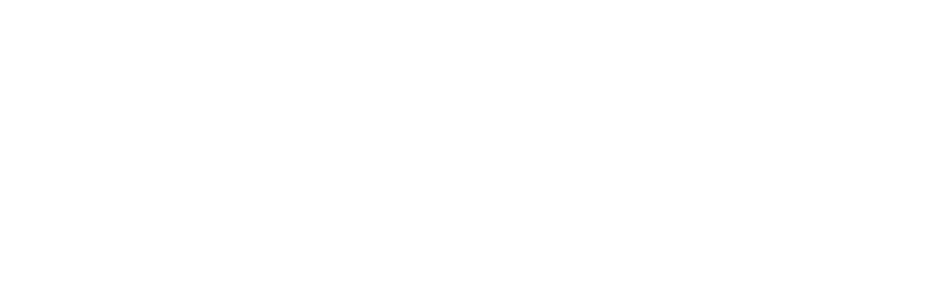
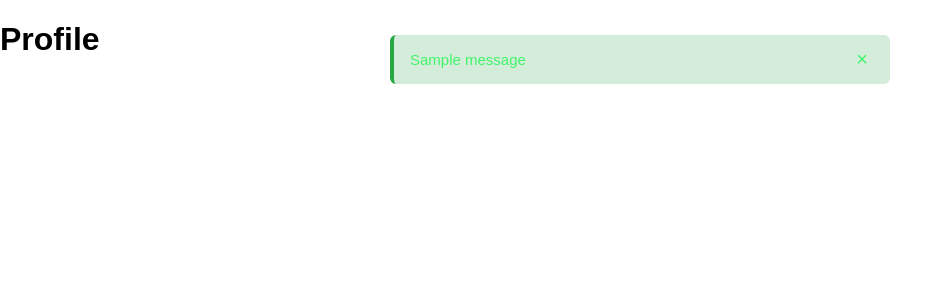
Before and after one commit to sandymosaad/culture_connect, a Flask app: page /profile in a window 1280 px wide. Before the commit the part shown is empty. Shown: the top 300 px of the page, without its empty margins (0-951 px from the left). Run offline with Flask 3, Linux system fonts and the light colour scheme; one stand-in notice (Sample message) is shown.

Commit message:
Improve flash message handling and update alert styling

```diff
--- a/website/auth.py
+++ b/website/auth.py
@@ -84,9 +84,10 @@
             else:
                 flash('Incorrect password, try again.', category='error')
         else:
-            flash(f'User not found {users}', category='error')
+            flash(f'User not found ', category='error')
 
     return render_template('login.html', custom_style='auth')
+
 
 #######################
 # logout
--- a/website/static/css/style.css
+++ b/website/static/css/style.css
@@ -27,7 +27,7 @@
     z-index: 1;
 }
 
-.img-background-content{
+.img-background-content {
     position: relative;
     z-index: 2;
     text-align: center;
@@ -66,3 +66,46 @@
 }
 
 /*-------------------------------------------------------------- ---------------------------------------------*/
+/*--------------------    alert for error ------------------------------*/
+
+.section-alert {
+    position: fixed;
+    top: 20px;
+    left: 50%;
+    transform: translateX(-50%);
+    z-index: 9999;
+    width: 90%;
+    max-width: 500px;
+}
+
+.my-alert {
+    padding: 12px 16px;
+    margin: 15px 0;
+    border-radius: 6px;
+    display: flex;
+    justify-content: space-between;
+    align-items: center;
+    font-size: 15px;
+
+}
+
+.success-alert {
+    background-color: #d4edda;
+    color: #40f36a;
+    border-left: 4px solid #28a745;
+}
+
+.error-alert {
+    background-color: #f8d7da;
+    color: #721c24;
+    border-left: 4px solid #dc3545;
+}
+
+
+.close-btn {
+    background: none;
+    border: none;
+    font-size: 20px;
+    cursor: pointer;
+    color: inherit;
+}
--- a/website/templates/base.html
+++ b/website/templates/base.html
@@ -12,10 +12,26 @@
         <title>{% block title %} Home {% endblock %}</title>
     </head>
     <body>
-        <div class= "container">
-            {% block content %}
-            {% endblock %}
-        </div>
+    <!-- Flash messages -->
+    <div class="section-alert">
+        {% with messages = get_flashed_messages(with_categories=true) %}
+            {% if messages %}
+                {% for category, message in messages %}
+                    <div class="my-alert {{ 'error-alert' if category == 'error' else 'success-alert' }}">
+                        <span>{{ message }}</span>
+                        <button class="close-btn" onclick="this.parentElement.style.display='none';">&times;</button>
+                    </div>
+                {% endfor %}
+            {% endif %}
+        {% endwith %}
+    </div>
+
+    <div class="container">
+        {% block content %}{% endblock %}
+    </div>
+
+</body>
+
         <script type="text/javascript" src="{{ url_for('static', filename='js/main.js') }}"></script>
         </body>
 </html>
--- a/website/templates/profile.html
+++ b/website/templates/profile.html
@@ -0,0 +1,6 @@
+{% extends "base.html" %}
+{% block content %}
+
+<h1>Profile</h1>
+
+{% endblock %}
```
Also changed, not shown: website/static/css/auth.css (line endings or trailing spaces).
